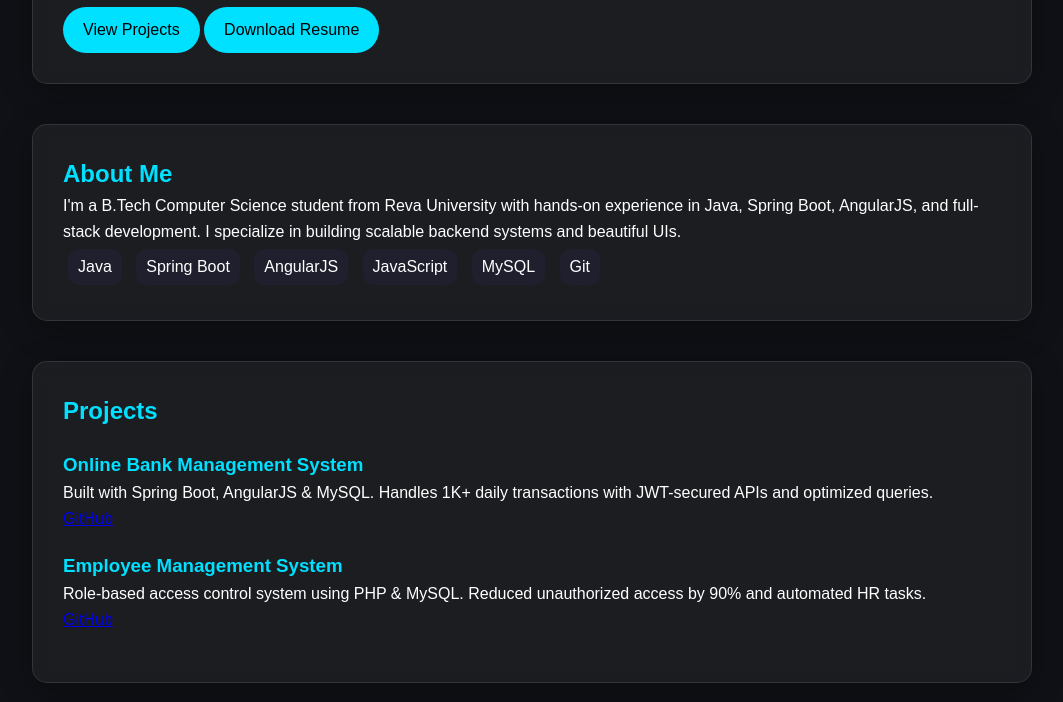
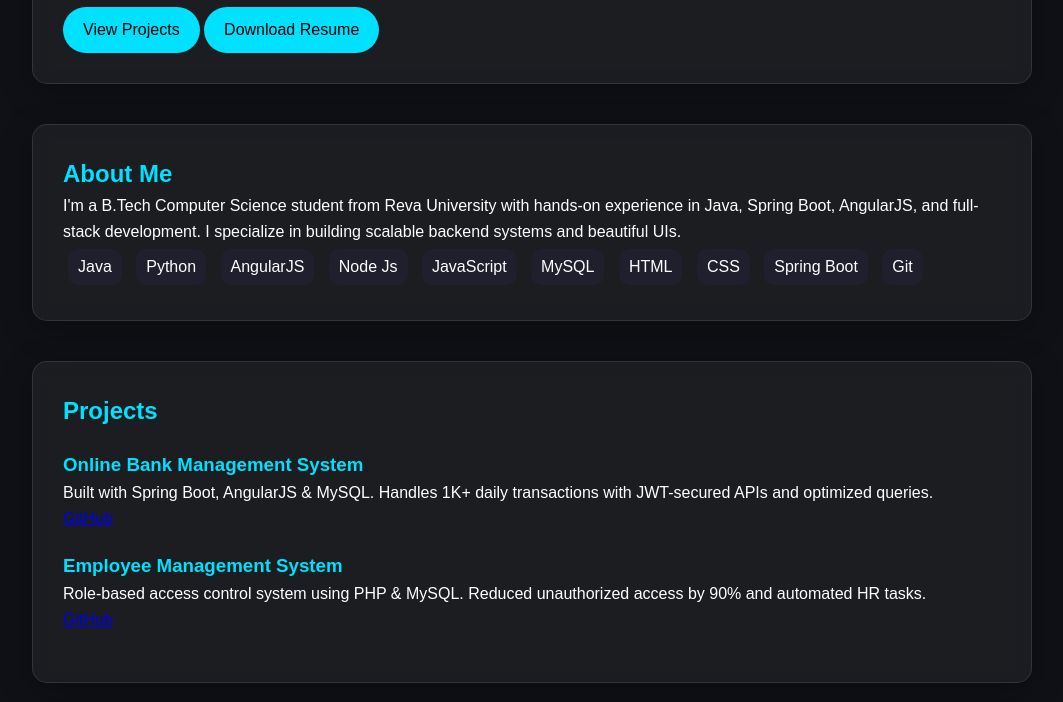
Before and after one commit to Achyuth7891/Achyuth7891.github.io, a plain HTML site: page index.html in a window 1280 px wide. Shown: the part 98-800 px from the top of the page, without its empty margins (108-1171 px from the left). Drawn offline with Linux system fonts and the light colour scheme.

Commit message:
Update index.html

```diff
--- a/index.html
+++ b/index.html
@@ -22,10 +22,14 @@
     <p>I'm a B.Tech Computer Science student from Reva University with hands-on experience in Java, Spring Boot, AngularJS, and full-stack development. I specialize in building scalable backend systems and beautiful UIs.</p>
     <ul class="skills">
       <li>Java</li>
-      <li>Spring Boot</li>
+      <li>Python</li>
       <li>AngularJS</li>
+      <li>Node Js</li>
       <li>JavaScript</li>
       <li>MySQL</li>
+      <li>HTML</li>
+      <li>CSS</li>
+      <li>Spring Boot</li>
       <li>Git</li>
     </ul>
   </section>
```
